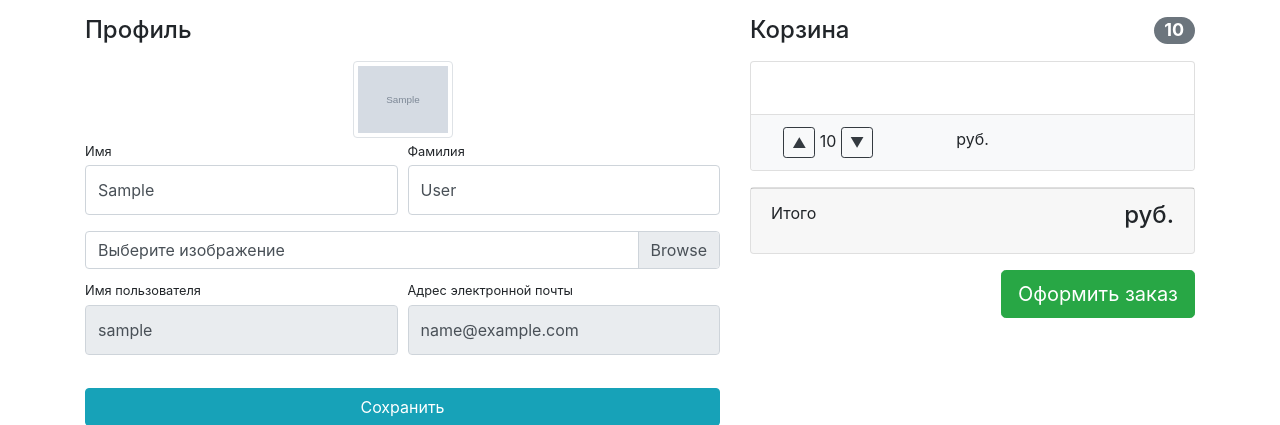
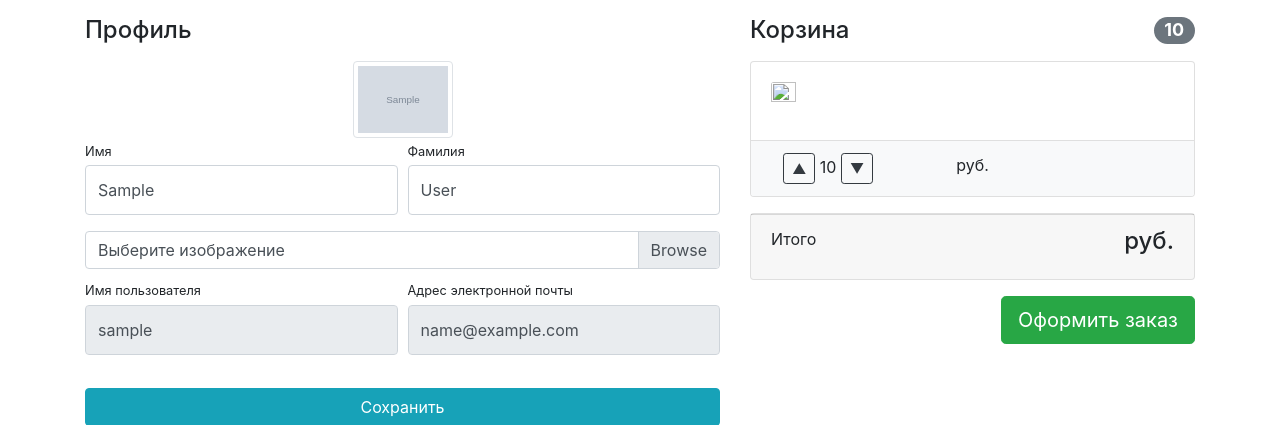
Before and after one commit to SadLaboka/Django-store, a Django app: page /users/profile/1/ in a window 1280 px wide. Shown: the part 56-481 px from the top of the page. Run offline with Django 3.2, Linux system fonts and the light colour scheme; a user stored in the database is signed in; data comes from the database, SQL or seed files in the repository; tables that the repository leaves empty hold one stand-in row (values such as "Sample post"); grey boxes marked "Sample" are stand-in pictures; parts of the project's set-up code (start-up, migrations or seed data) failed here and were passed over; some libraries are stand-ins or nearby versions.

Commit message:
add pictures for basket in profile

```diff
--- a/products/templates/products/baskets.html
+++ b/products/templates/products/baskets.html
@@ -7,6 +7,11 @@
     {% for basket in baskets %}
         <div class="card mb-3">
             <div class="card-body">
+                <a href="#">
+                    <img class="card-img-top w-25 h-25"
+                         src="{{ basket.product.image.url }}"
+                         alt="">
+                </a>
                 <h5 class="card-title">{{ basket.product.name }}</h5>
                 <p class="card-text">{{ basket.product.description }}</p>
             </div>
@@ -14,9 +19,11 @@
                 <li class="list-group-item bg-light">
                     <div class="row text-center">
                         <div class="col-lg-4">
-                        <a href="{% url 'products:basket_add' basket.product.id %}" class="btn btn-outline-dark btn-sm">&#9650;</a>
+                            <a href="{% url 'products:basket_add' basket.product.id %}"
+                               class="btn btn-outline-dark btn-sm">&#9650;</a>
                             {{ basket.quantity }}
-                        <a href="{% url 'products:basket_down' basket.product.id %}" class="btn btn-outline-dark btn-sm">&#9660;</a>
+                            <a href="{% url 'products:basket_down' basket.product.id %}"
+                               class="btn btn-outline-dark btn-sm">&#9660;</a>
                         </div>
                         <div class="col-lg-4">{{ basket.sum|intcomma }} руб.</div>
                         <div class="col-lg-4">
--- a/products/views.py
+++ b/products/views.py
@@ -1,4 +1,5 @@
 from django.contrib.auth.decorators import login_required
+from django.core.paginator import Paginator
 from django.shortcuts import HttpResponseRedirect
 from django.views.generic.base import TemplateView
 from django.views.generic.list import ListView
```
Lines whose indentation alone changed are shown as unchanged.
